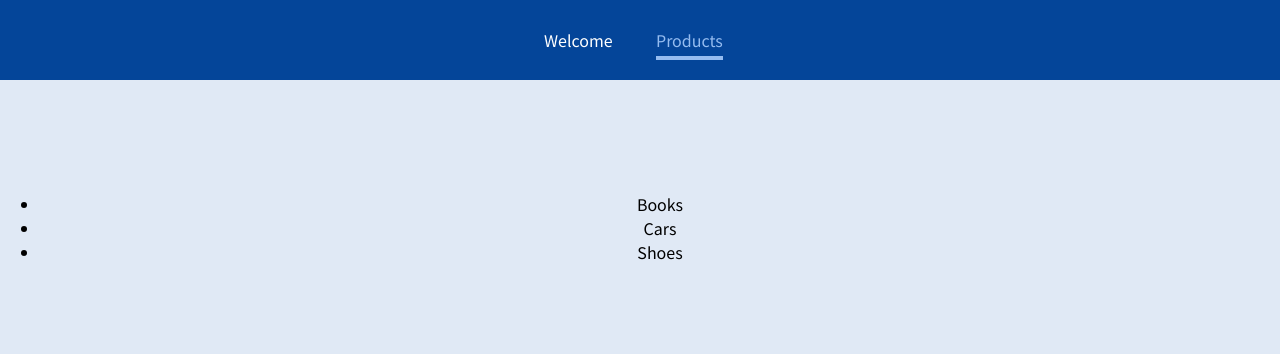
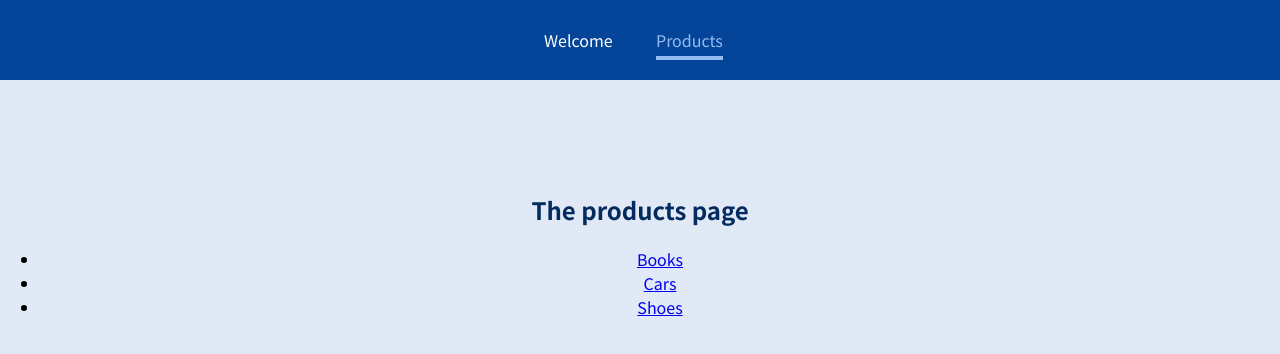
Before and after one commit to juliocd/reactjs_react_router, a JavaScript app: page /products in a window 1280 px wide. Shown: the top 354 px of the page. Built offline with nearby package versions, Linux system fonts and the light colour scheme.

Commit message:
Using the Swith component

```diff
--- a/src/App.js
+++ b/src/App.js
@@ -1,4 +1,4 @@
-import { Route } from 'react-router-dom';
+import { Route, Switch } from 'react-router-dom';
 
 import Welcome from './pages/Welcome';
 import Products from './pages/Products';
@@ -10,15 +10,17 @@ function App() {
     <div>
       <MainHeader />
       <main>
+        <Switch>
           <Route path="/welcome">
             <Welcome />
           </Route>
-        <Route path="/products">
+          <Route path="/products" exact>
             <Products />
           </Route>
-        <Route path="/product-detail/:productId">
+          <Route path="/products/:productId">
             <ProductDetail />
           </Route>
+        </Switch>
       </main>
     </div>
   );
--- a/src/pages/Products.js
+++ b/src/pages/Products.js
@@ -1,10 +1,19 @@
+import { NavLink } from "react-router-dom";
+
 const Products = () => {
     return (
         <section>
+            <h1>The products page</h1>
             <ul>
-                <li>Books</li>
-                <li>Cars</li>
-                <li>Shoes</li>
+                <li>
+                    <NavLink to='/products/1'>Books</NavLink>
+                </li>
+                <li>
+                    <NavLink to='/products/2'>Cars</NavLink>
+                </li>
+                <li>
+                    <NavLink to='/products/3'>Shoes</NavLink>
+                </li>
             </ul>
         </section>
     )
```
Also changed, not shown: 1 other file (tests, documents, lock files or other folders). Lines whose indentation alone changed are shown as unchanged.
